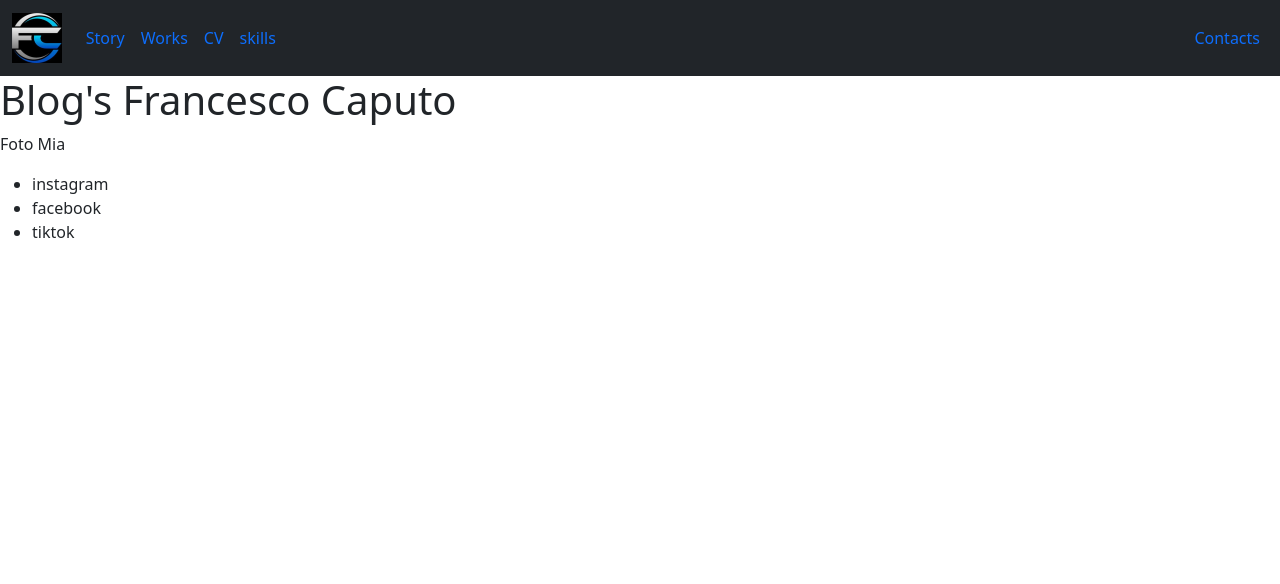
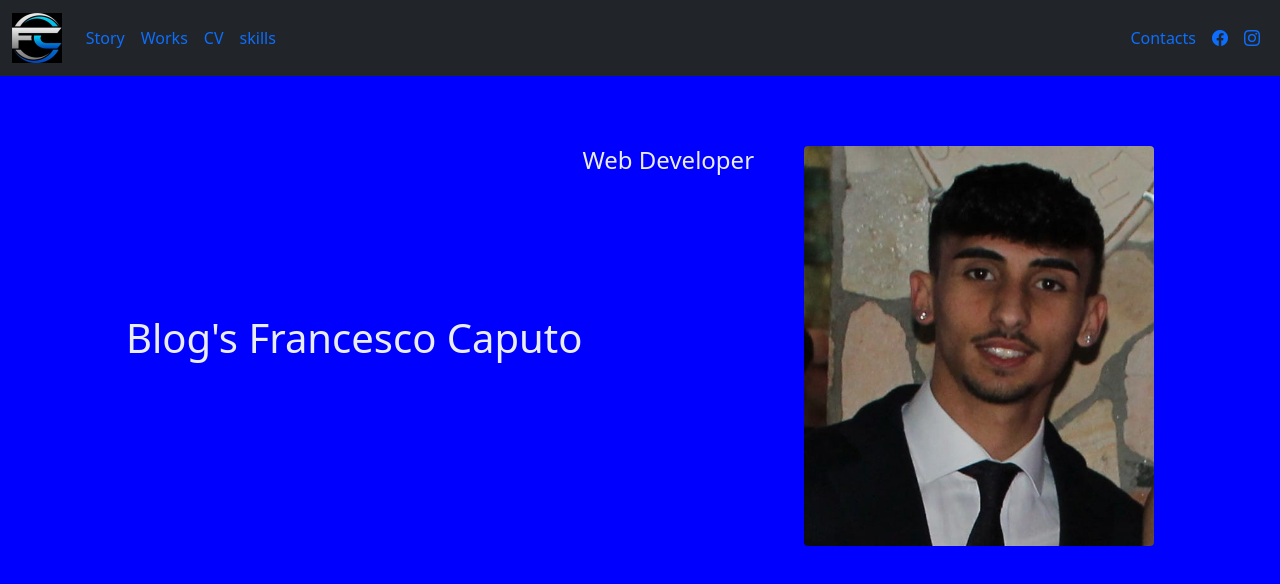
Before and after one commit to FraCap2/Html-css, a plain HTML site: page index.html in a window 1280 px wide. Drawn offline with nearby package versions, Linux system fonts and the light colour scheme.

Commit message:
ho terminato la pagina iniziale con foto, aggiunto icone facebook e instagram e ho terminato lo style

```diff
--- a/Assets/css/style.css
+++ b/Assets/css/style.css
@@ -3,3 +3,34 @@
   padding: 0;
   box-sizing: border-box;
 }
+
+body{
+  background-color: #0000ff;
+  color: #EAEDF0;
+}
+
+h1{
+  text-align: center;
+}
+
+#fotod{
+  display: flex;
+  justify-content: center;
+  margin-top: 70px;
+  margin-bottom: 45px;
+}
+
+#foto{
+  height: 400px;
+  width: 350px;
+}
+
+.h1{
+  display: flex;
+  margin-right: 50px;
+}
+
+.h1h{
+    flex-direction: column;
+    align-self: center;
+}
--- a/index.html
+++ b/index.html
@@ -4,8 +4,9 @@
     <meta charset="utf-8">
     <meta name="viewport" content="width=device-width, initial-scale=1">
     <title>My Blog</title>
+    <link rel="stylesheet" href="Assets/bootstrap/css/bootstrap.min.css">
+    <link rel="stylesheet" href="https://cdn.jsdelivr.net/npm/bootstrap-icons@1.5.0/font/bootstrap-icons.css">
     <link rel="stylesheet" href="Assets/css/style.css">
-    <link rel="stylesheet" href="Assets/bootstrap/css/bootstrap.min.css">
   </head>
   <body>
 
@@ -23,23 +24,23 @@
            </div>
            <div class="navbar-nav ms-auto">
                 <a href="#" class="nav-item nav-link">Contacts</a>
+                <a href="#" class="nav-item nav-link"><i class="bi-facebook"></i></a>
+                <a href="#" class="nav-item nav-link"><i class="bi-instagram"></i></a>
           </div>
         </div>
      </nav>
    </header>
 
-   <h1>Blog's Francesco Caputo</h1>
-   <p>Foto Mia</p>
+  <div class="text-center" id="fotod">
+    <div class="h1">
+       <h1 class="h1h">Blog's Francesco Caputo</h1>
+       <div class="">
+         <h4>Web Developer</h4>
+       </div>
+    </div>
+     <img src="Assets/img/CV.jpg" class='rounded img-fluid' alt="My photo" id="foto">
+   </div>
 
-   <footer>
-     <nav>
-       <ul>
-         <li>instagram</li>
-         <li>facebook</li>
-         <li>tiktok</li>
-       </ul>
-     </nav>
-   </footer>
 
   </body>
 </html>
```
Also changed, not shown: Assets/img/CV.jpg (added).
